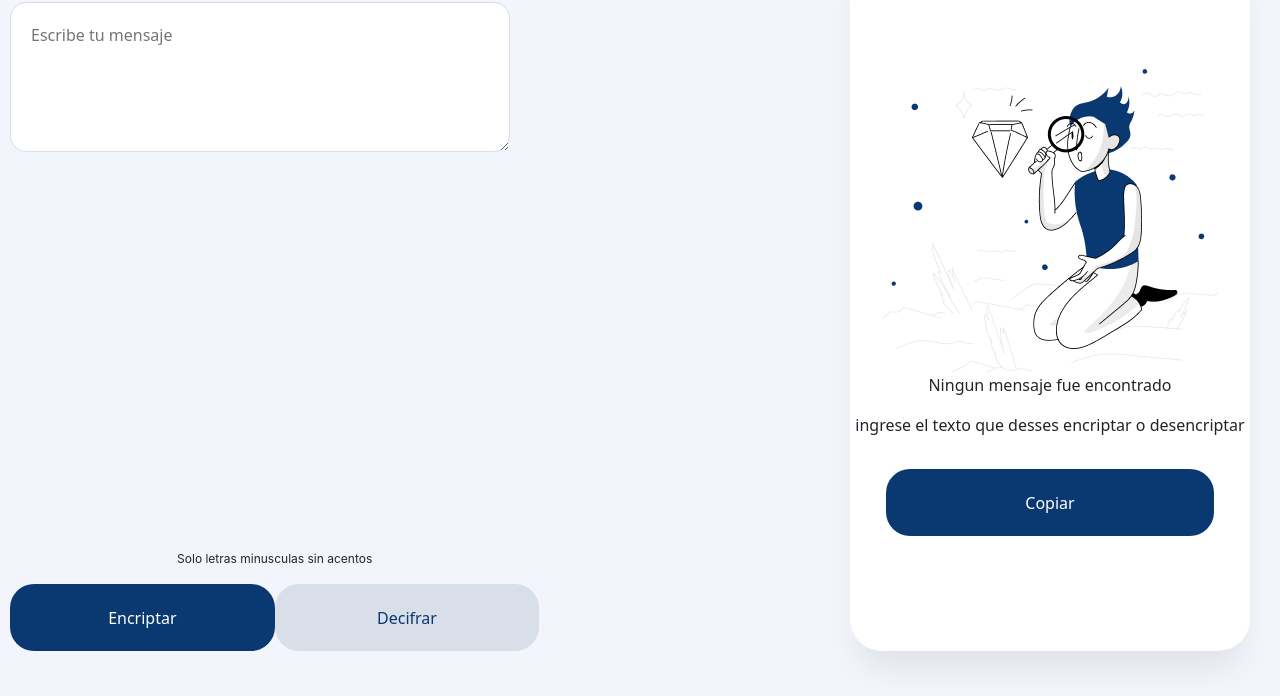
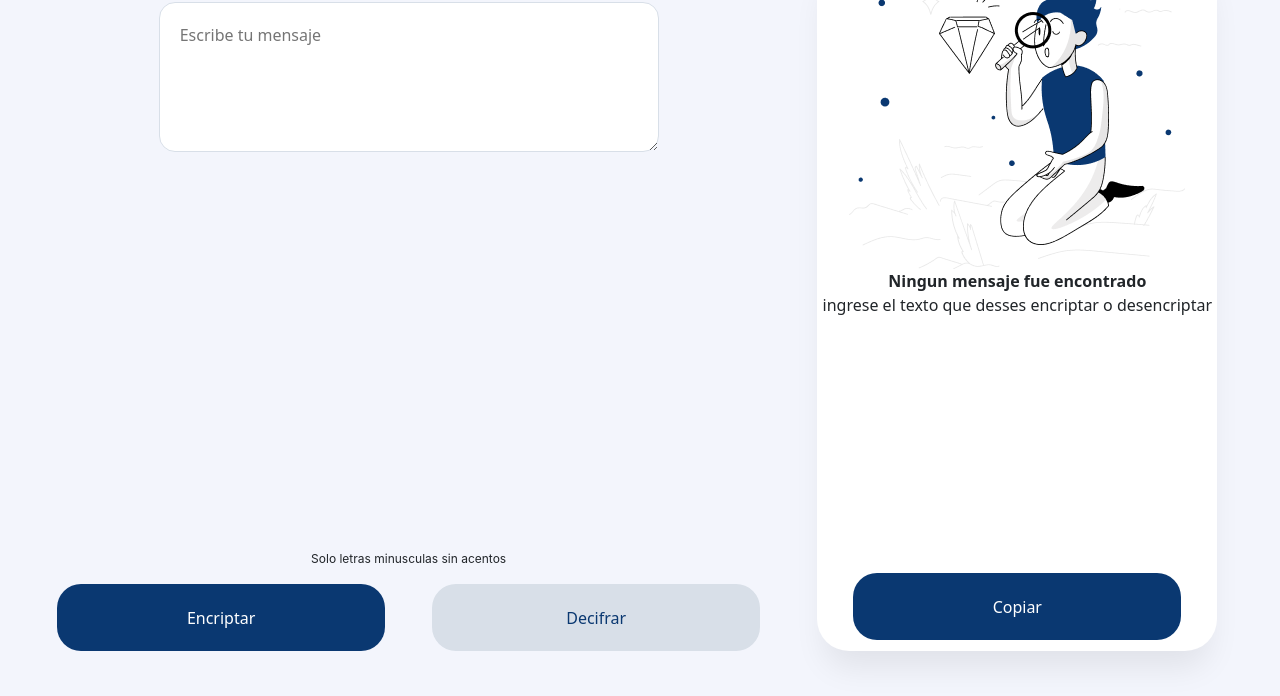
Before and after one commit to cleverjohann/challenge-portafolio, a plain HTML site: page index.html in a window 1280 px wide. Shown: the part 104-800 px from the top of the page. Drawn offline with Linux system fonts and the light colour scheme.

Commit message:
actualizacion de trabajo

```diff
--- a/index.html
+++ b/index.html
@@ -20,8 +20,8 @@
         />
         <div class="contenedor-principal">
 
-            <div class="col-sm-6 col-md-8">
-                <div class="row ">
+            <div class="txfIngreso">
+
 
                     <div class="row">
 
@@ -32,6 +32,7 @@
                               style="height: 150px"
                               class="txtArea"
                               placeholder="Escribe tu mensaje"
+                              required
                             ></textarea>
 
                         </div>
@@ -44,25 +45,19 @@
                             <button id="btnDecifrar" class="btn btnDecifrar" >Decifrar</button>
                         </div>
                     </div>
-                </div>
+
             </div>
             <div class="txfMuestra">
-
-                <div>
                     <img
                         src="img/Muñeco.png"
                         class="imgMuñeco"
                         alt="muñeco"
                     />
-                </div>
-                <div>
-                    <p>Ningun mensaje fue encontrado</p>
+                    <strong>Ningun mensaje fue encontrado</strong>
                     <p>ingrese el texto que desses encriptar o desencriptar </p>
-                </div>
-                <p id="message2"></p>
                 <button id="btnCopiar" class="btn btnCopiar" >Copiar</button>
             </div>
-
+            <p id="message2"> hola</p>
         </div>
     </div>
 
--- a/index.js
+++ b/index.js
@@ -3,8 +3,8 @@
         let btnEncriptar = document.getElementById("btnEncriptar");
         let btnDecifrar = document.getElementById("btnDecifrar");
         let btnCopiar = document.getElementById("btnCopiar");
-        const message2 = document.getElementById("message2");
-
+        let message2 = document.getElementById("message2");
+        let txtRespuesta = document.getElementById("txtRespuesta");
         console.log("probando indexof");
         let word = "Hola";
         console.log(word.search("x"));
@@ -68,11 +68,14 @@
         }
 
         btnEncriptar.addEventListener("click", function(){
-            message2.textContent = encryptVowels(message.value);
+
+
+        message2.textContent = encryptVowels(message.value);
+
         })
         btnDecifrar.addEventListener("click", function(){
             message2.textContent = decryptWords(message.value);
-            console.log("probando decifrar")
+
         })
         btnCopiar.addEventListener("click", function(){
             copyToClipboard();
--- a/indext.css
+++ b/indext.css
@@ -33,7 +33,7 @@ body{
 .btnCopiar{
     position: relative;
     color: white;
-    bottom: 0;
+    margin-top: 60%;
 }
 .txtArea{
     position: relative;
@@ -44,6 +44,13 @@ body{
     width: 500px;
     height: 500px;
     padding: 20px;
+}
+.txfIngreso{
+    display: flex;
+    flex-direction: column;
+    align-items: center;
+    justify-content: center;
+    text-align: center;
 }
 .txfMuestra
 {
@@ -63,7 +70,11 @@ body{
     border-radius: 32px;
 }
 .imgMuñeco{
-
+    position: relative;
+}
+#txtRespuesta
+{
+    flex-direction: column;
 }
 .logo{
 
```
